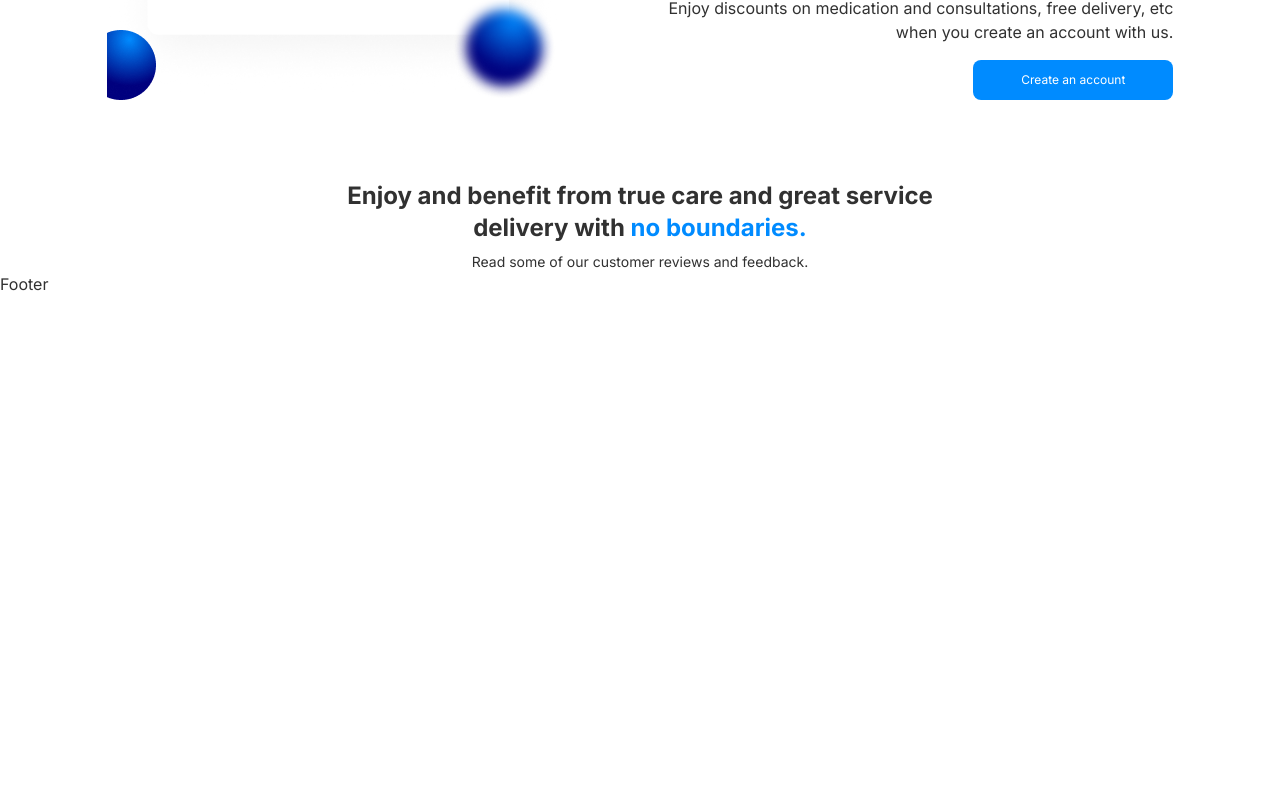
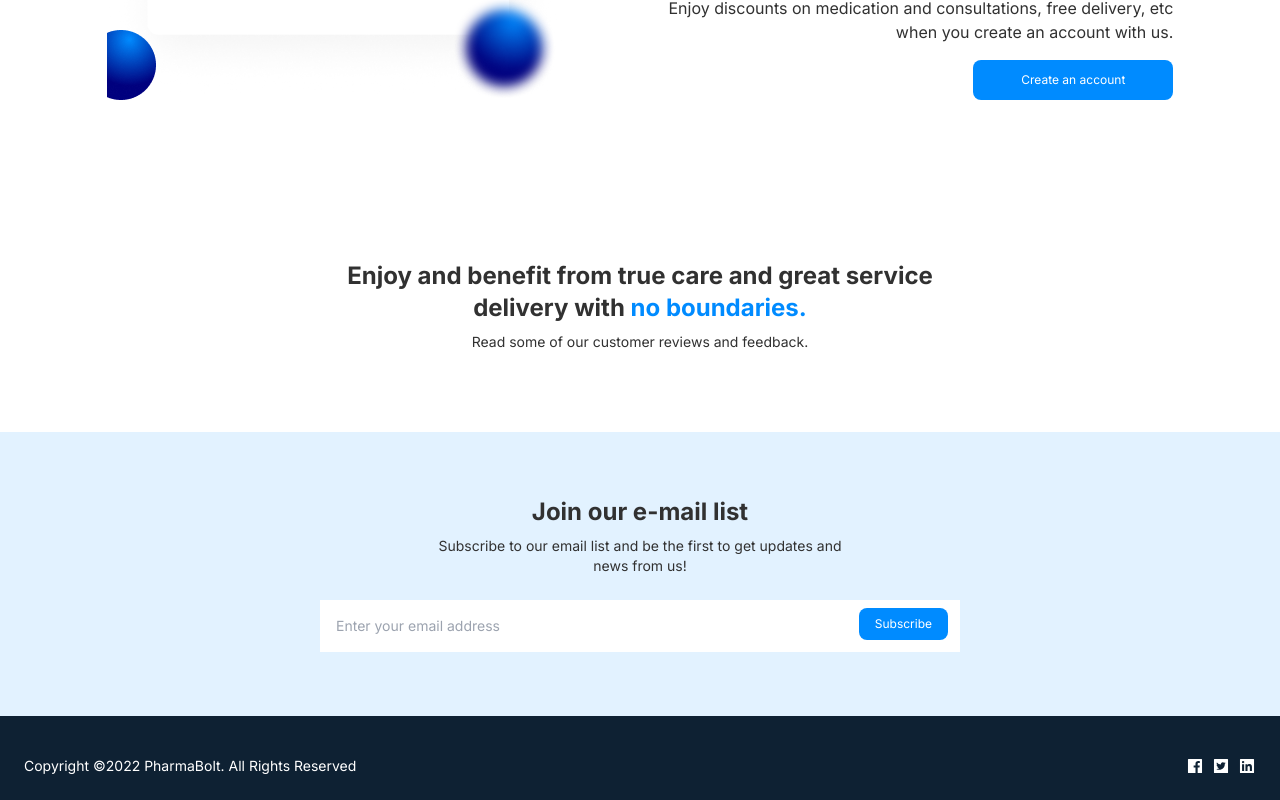
Before and after one commit to IsraelChidera/pharmabolt, a Next.js app: page / in a window 1280 px wide. Shown: the part 2883-3683 px from the top of the page. Before the commit the page ends 3179 px from the top, so only its background shows below. Built offline with nearby package versions, Linux system fonts and the light colour scheme.

Commit message:
Footer, newsletter and testimonial component

```diff
--- a/app/page.tsx
+++ b/app/page.tsx
@@ -1,4 +1,4 @@
-import { BookConsultation, CreateAccount, Hero, Products, Testimonials, } from '@/components'
+import { BookConsultation, CreateAccount, Hero, Newsletter, Products, Testimonials, } from '@/components'
 
 export default function Home() {
   return (
@@ -9,6 +9,7 @@ export default function Home() {
       <BookConsultation />
       <CreateAccount />
       <Testimonials />
+      <Newsletter />
     </main>
   )
 }
--- a/components/index.ts
+++ b/components/index.ts
@@ -8,6 +8,7 @@ import CustomButton from './elements/CustomButton';
 import SecondaryButton from './elements/SecondaryButton';
 import CreateAccount from './widget/CreateAccount';
 import Testimonials from './widget/Testimonials';
+import Newsletter from './widget/Newsletter';
 
 export {
     Hero,
@@ -18,5 +19,6 @@ export {
     SecondaryButton,
     BookConsultation,
     CreateAccount,
-    Testimonials
+    Testimonials,
+    Newsletter
 }
--- a/components/widget/Footer.tsx
+++ b/components/widget/Footer.tsx
@@ -1,8 +1,23 @@
-import React from 'react'
+import React from 'react';
+import { AiFillFacebook, AiFillTwitterSquare, AiFillLinkedin } from 'react-icons/ai';
 
 const Footer = () => {
   return (
-    <div>Footer</div>
+    <footer style={{ background: "#0E2133" }}>
+      <div className='pt-10 pb-6 px-6 flex justify-between items-center'>
+        <p className='text-white text-sm'>
+          Copyright ©2022 PharmaBolt. All Rights Reserved
+        </p>
+
+        <div className='flex text-lg items-center space-x-2 text-white'>
+          <AiFillFacebook  className="text-lg"/>
+
+          <AiFillTwitterSquare />
+
+          <AiFillLinkedin />
+        </div>
+      </div>
+    </footer>
   )
 }
 
--- /dev/null
+++ b/components/widget/Newsletter.tsx
@@ -0,0 +1,35 @@
+import React from 'react'
+import { CustomButton } from '..'
+
+const Newsletter = () => {
+    return (
+        <section style={{ background: "#E2F2FF" }} className='mt-20 py-16'>
+            <div className='w-1/3 mx-auto text-center'>
+                <h3 className='text-2xl font-bold'>
+                    Join our e-mail list
+                </h3>
+                <p className='text-sm mt-2'>
+                    Subscribe to our email list and be the first to get updates and news from us!
+                </p>
+            </div>
+
+            <form className='mt-6 w-1/2 mx-auto '>
+                <div className='relative'>
+                    <input
+                        type="text"
+                        placeholder='Enter your email address'
+                        className='py-4 pl-4 text-sm w-full '
+                        style={{ color: "#C7C7C7" }}
+                    />
+                    <CustomButton
+                        title="Subscribe"
+                        className='bg-white z-20 rounded py-2 px-4 text-xs absolute top-2 right-3'
+                    />
+                </div>
+
+            </form>
+        </section>
+    )
+}
+
+export default Newsletter
--- a/components/widget/Testimonials.tsx
+++ b/components/widget/Testimonials.tsx
@@ -2,7 +2,7 @@ import React from 'react'
 
 const Testimonials = () => {
     return (
-        <section className='mt-20'>
+        <section className='mt-40'>
             <div className='w-1/2 mx-auto text-center'>
                 <h3 className='text-2xl font-bold'>
                     Enjoy and benefit from true care
--- a/package.json
+++ b/package.json
@@ -17,6 +17,7 @@
     "postcss": "8.4.28",
     "react": "18.2.0",
     "react-dom": "18.2.0",
+    "react-icons": "^4.10.1",
     "tailwindcss": "3.3.3",
     "typescript": "5.2.2"
   }
```
Also changed, not shown: 1 other file (tests, documents, lock files or other folders).
